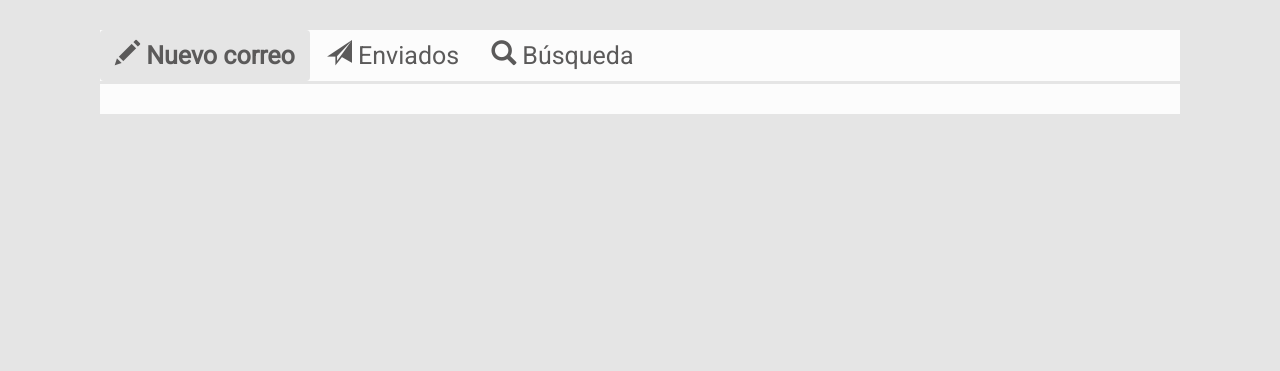
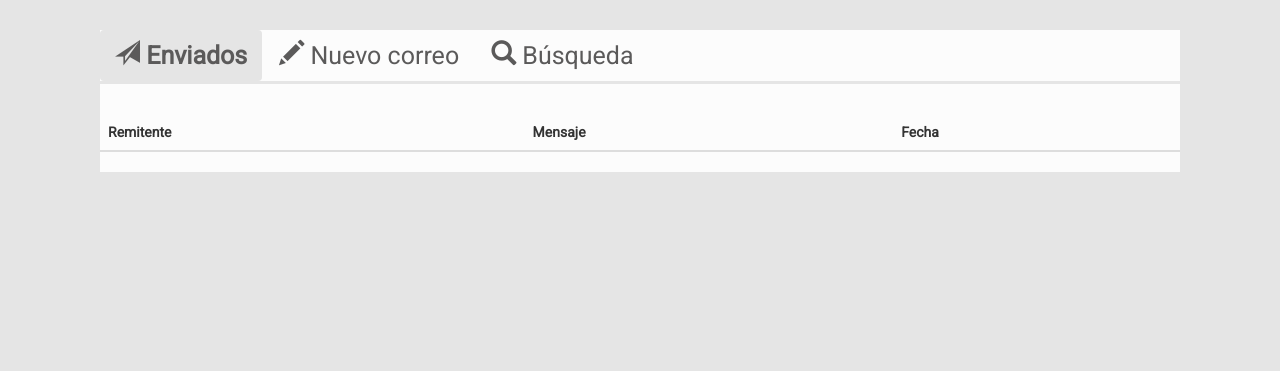
Before and after one commit to nadialf/sistema-docentes, a CodeIgniter app: page /sistema-docentes/index.php/correo/correo_doc in a window 1280 px wide; the page is wider, and only the part inside the window is pictured. Shown: the part 70-441 px from the top of that part. Run offline with CodeIgniter, Linux system fonts and the light colour scheme; data comes from the database, SQL or seed files in the repository; lists and menus that the app fills with data are empty; some libraries are stand-ins or nearby versions.

Commit message:
Correo docente

```diff
--- a/application/controllers/correo.php
+++ b/application/controllers/correo.php
@@ -28,22 +28,11 @@ class Correo extends CI_Controller {
 		$this->load->view('docente/correo_doc_view', $data);
 		$this->load->view('footer');
 	}
-	public function agregarCorreo(){
-		$usuario = $this->input->post('de',true);
-		$datos=$this->login_model->cuenta($usuario);
-		foreach ($datos->result() as $row) {
-			$id=$row->ID_Trabajador;
-		}
-		$data['id'] =$id;
-
-		$datos = array (
-			'ID_Remitente' =>($id),
-			'Destinatario' => $this->input->post('para',true),
-			'Asunto' => $this->input->post('asunto',true),
-			'Leido' => ('1')
-			);
-		$this->docentes_model->guarda_correo($datos);
-
+	public function newMail(){
+    $remitente = $this->uri->segment(3);
+    $fecha = $this->input->post('fecha');
+    $mensaje = $this->input->post('mensaje');
+    $insert = $this->correo_model->agregarMail($remitente, $fecha, $mensaje);
 	}
 
   public function changeNoLeido(){
--- a/application/models/correo_model.php
+++ b/application/models/correo_model.php
@@ -53,6 +53,19 @@ class Correo_model extends CI_Model{
         redirect(base_url().'correo/mail_admin');
     }
 
+    function agregarMail($remitente, $fecha, $mensaje){
+        $fecha = getdate();
+        $fechaactual = "$fecha[year]/$fecha[mon]/$fecha[mday]";
+
+        $datos = array('ID_Remitente' => $remitente,
+                        'Destinatario' => 'Admin',
+                        'Asunto' => $mensaje,
+                        'Leido' => '0',
+                        'Fecha_Envio' => $fechaactual);
+        $this->db->insert('correos', $datos);
+        redirect(base_url().'correo/correo_doc/'.$remitente);
+    }
+
     function deleteMail($id){
         $this->db->where('ID_Correo', $id);
         $this->db->delete('correos');
--- a/application/views/docente/correo_doc_view.php
+++ b/application/views/docente/correo_doc_view.php
@@ -6,12 +6,12 @@
       <ul  class="nav nav-pills">
         <li class="active" data-toggle="tab">
           <a href="#1b" data-toggle="tab">
-            <i class="glyphicon glyphicon-pencil"></i>     Nuevo correo
+            <i class="glyphicon glyphicon-send"></i>     Enviados
           </a>
         </li>
         <li data-toggle="tab">
           <a href="#2b" data-toggle="tab">
-            <i class="glyphicon glyphicon-send"></i>     Enviados
+            <i class="glyphicon glyphicon-pencil"></i>     Nuevo correo
           </a>
         </li>
         <li data-toggle="tab">
@@ -27,8 +27,28 @@
       </br>
 
         <div class="tab-pane active" id="1b">
+          <table class="table table-hover table-responsive">
+            <thead>
+              <tr>
+                <th>Remitente</th>
+                <th>Mensaje</th>
+                <th>Fecha</th>
+              </tr>
+            </thead>
+            <?php foreach($query1 as $row): ?>
+            <tr>
+              <td><?php echo $row->Nombres.' '.$row->ApPaterno.' '.$row->ApMaterno; ?></td>
+              <td><?php echo $row->Asunto; ?></td>
+              <td><?php echo $row->Fecha_Envio; ?></td>
+            </tr>
+            <?php endforeach; ?>
+          </table>
+
+        </div> <!--ENVIADOS SECTION END-->
+
+        <div class="tab-pane" id="2b">
         <?php foreach ($query as $row) { ?>
-        <?=  form_open(base_url().'correo/newCorreo')?>
+        <?=  form_open(base_url().'correo/newMail/'.$row->ID_Trabajador)?>
           <br>
           <div style="margin-left:20px; margin-right:20px;">
             <div class="content-wrapper"  style="width:100%; min-height: auto; height:auto; margin-left;10px; margin-right:10px;">
@@ -67,7 +87,7 @@
             <div class="content-wrapper"  style="width:100%; min-height: auto; height:auto; margin-left;10px; margin-right:10px;">
               <div class="col-xs-12">
                 <span class="input-group-addon">Mensaje</span>
-                <input type="text" class="form-control" aria-describedby="sizing-addon2" name="asunto" id="asunto" required>
+                <input type="text" class="form-control" aria-describedby="sizing-addon2" name="mensaje" id="mensaje" required>
               </div>
             </div>
           </div>
@@ -82,26 +102,6 @@
           <?=form_close()?>
         <?php } ?>
         </div> <!--NUEVO SECTION END -->
-
-        <div class="tab-pane" id="2b">
-          <table class="table table-hover table-responsive">
-            <thead>
-              <tr>
-                <th>Remitente</th>
-                <th>Mensaje</th>
-                <th>Fecha</th>
-              </tr>
-            </thead>
-            <?php foreach($query1 as $row): ?>
-            <tr>
-              <td><?php echo $row->Nombres.' '.$row->ApPaterno.' '.$row->ApMaterno; ?></td>
-              <td><?php echo $row->Asunto; ?></td>
-              <td><?php echo $row->Fecha_Envio; ?></td>
-            </tr>
-            <?php endforeach; ?>
-          </table>
-
-        </div> <!--ENVIADOS SECTION END-->
 
         <div class="tab-pane" id="3b">
           <br/>
```
